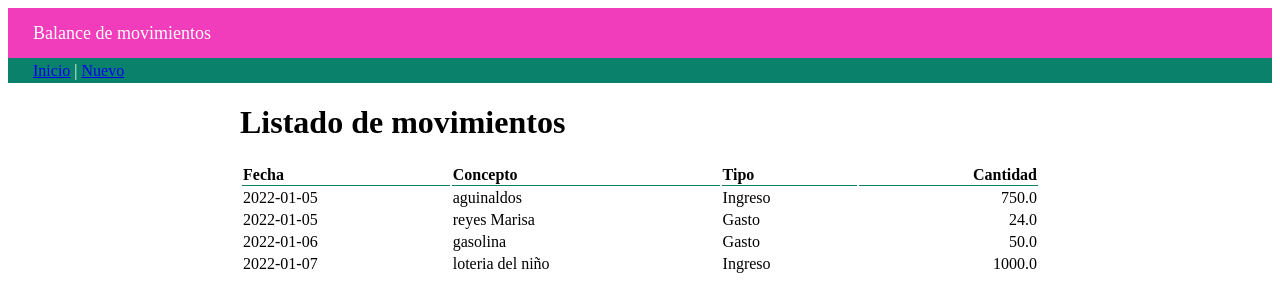
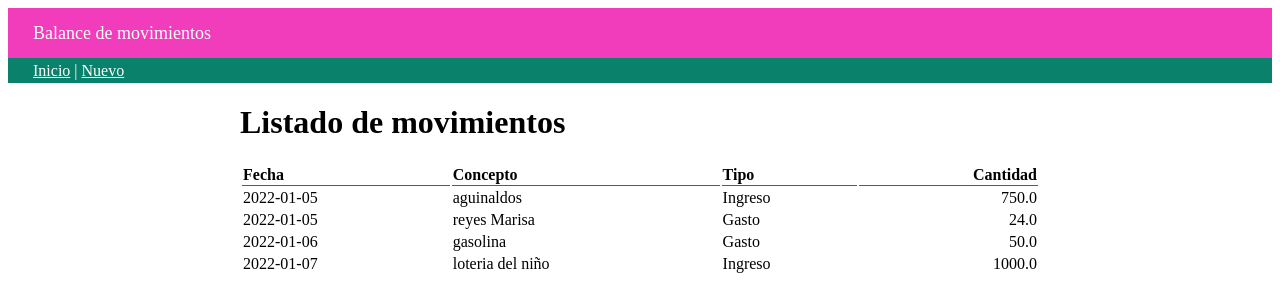
Before and after one commit to FernandoSobrino/hello-flask, a Flask app: page / in a window 1280 px wide. Shown: the top 300 px of the page. Run offline with Flask 2, Linux system fonts and the light colour scheme.

Commit message:
fix: color de los enlaces del menu

```diff
--- a/balance/static/css/styles.css
+++ b/balance/static/css/styles.css
@@ -14,6 +14,10 @@ nav {
     font-size: medium;
     line-height: 25px;
     padding-left: 25px;
+}
+
+nav.main-menu a {
+    color: white
 }
 
 main {
--- a/balance/templates/components/navbar.html
+++ b/balance/templates/components/navbar.html
@@ -1,3 +1,3 @@
-<nav>
+<nav class="main-menu">
   <a href="/">Inicio</a> | <a href="/nuevo">Nuevo</a>
 </nav>
```
